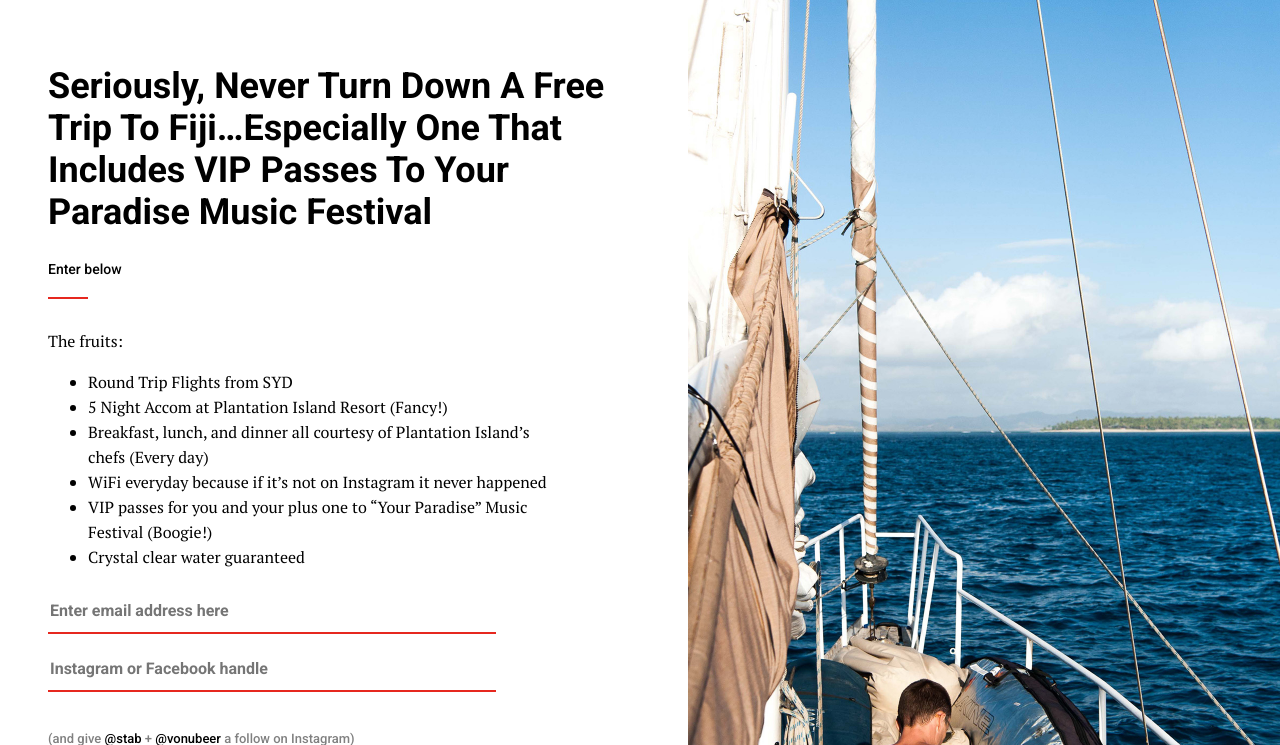
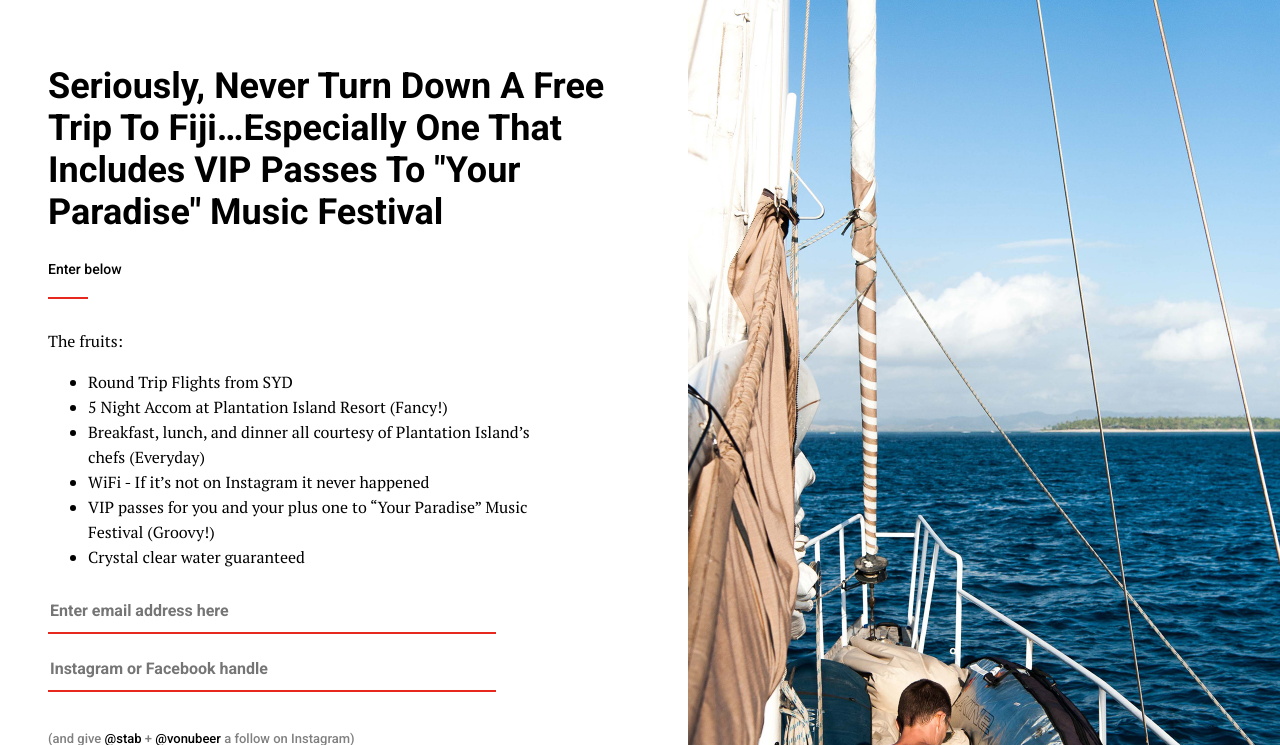
Before and after one commit to WebD00D/Stab-In-The-Dark-2017-Contest, a website: page index.html in a window 1280 px wide. Shown: the part 55-800 px from the top of the page. Drawn offline with nearby package versions, Linux system fonts and the light colour scheme.

Commit message:
simplifies copy

```diff
--- a/index.html
+++ b/index.html
@@ -28,7 +28,7 @@
 
         <section class="js_section_one " style="max-width:600px">
           <div class="section__content__title">
-            Seriously, Never Turn Down A Free Trip To Fiji…Especially One That Includes VIP Passes To Your Paradise Music Festival
+            Seriously, Never Turn Down A Free Trip To Fiji…Especially One That Includes VIP Passes To "Your Paradise" Music Festival
           </div>
           <div class="section__content__subtitle">
             Enter below
@@ -39,12 +39,16 @@
             <ul>
               <li>Round Trip Flights from SYD</li>
               <li>5 Night Accom at Plantation Island Resort (Fancy!)</li>
-              <li>Breakfast, lunch, and dinner all courtesy of Plantation Island’s chefs (Every day)</li>
-              <li>WiFi everyday because if it’s not on Instagram it never happened</li>
-              <li>VIP passes for you and your plus one to “Your Paradise” Music Festival (Boogie!)</li>
+              <li>Breakfast, lunch, and dinner all courtesy of Plantation Island’s chefs (Everyday)</li>
+              <li>WiFi - If it’s not on Instagram it never happened</li>
+              <li>VIP passes for you and your plus one to “Your Paradise” Music Festival (Groovy!)</li>
               <li>Crystal clear water guaranteed</li>
             </ul>
           </div>
+
+
+
+
 
           <div class="section__content__input m-b-22">
             <input id="email" class="m-b-12" type="text" placeholder="Enter email address here" />
```
